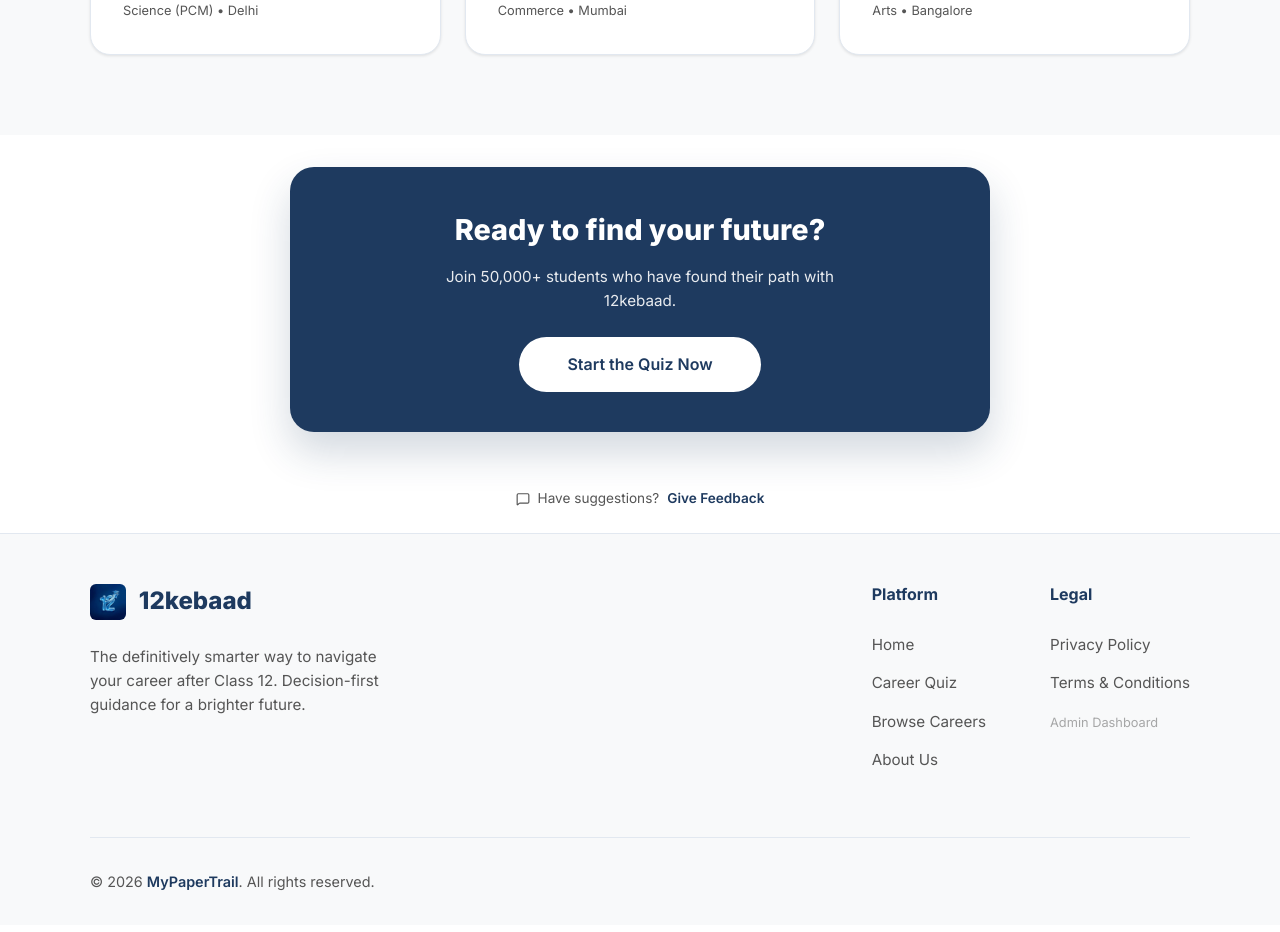
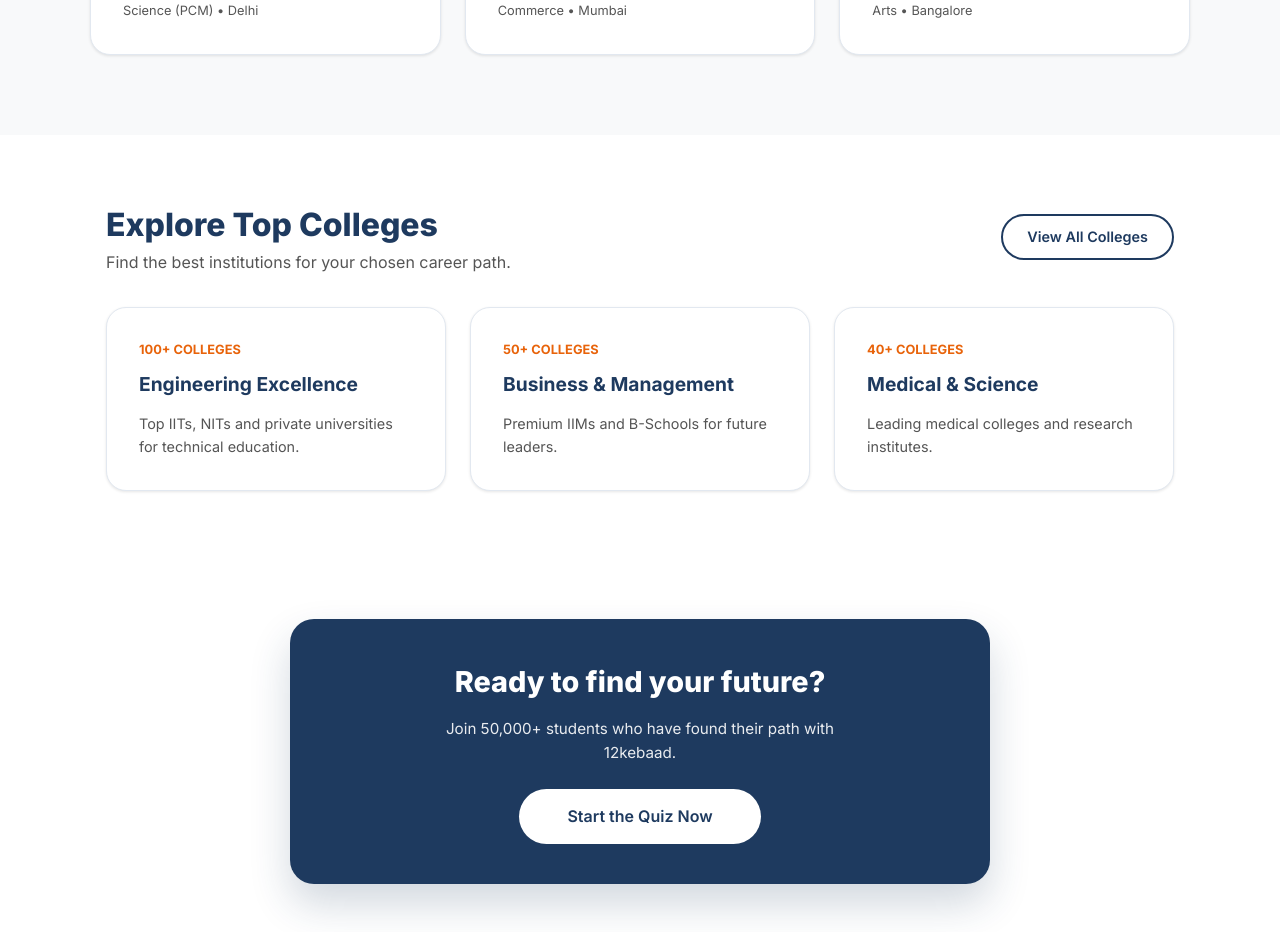
Before and after one commit to 12kebaadteam/12kebaad, a Next.js app: page / in a window 1280 px wide. Shown: the part 2140-3072 px from the top of the page. Built offline with nearby package versions, Linux system fonts and the light colour scheme; no server answers.

Commit message:
✨ Feature: Add Colleges to NavBar and Homepage section to improve visibility and SEO

```diff
--- a/src/app/page.tsx
+++ b/src/app/page.tsx
@@ -193,6 +193,33 @@ export default function HomePage() {
         </div>
       </section>
 
+      {/* Colleges Section */}
+      <section style={{ padding: '4rem 1rem', maxWidth: '1100px', margin: '0 auto' }}>
+        <div style={{ display: 'flex', justifyContent: 'space-between', alignItems: 'center', marginBottom: '2rem', flexWrap: 'wrap', gap: '1rem' }}>
+          <div>
+            <h2 style={{ fontSize: '2rem', color: 'var(--primary)', fontWeight: '800' }}>Explore Top Colleges</h2>
+            <p style={{ color: 'var(--text-muted)' }}>Find the best institutions for your chosen career path.</p>
+          </div>
+          <Link href="/colleges" className="btn-secondary" style={{ padding: '0.6rem 1.5rem', fontSize: '0.9rem' }}>
+            View All Colleges
+          </Link>
+        </div>
+
+        <div className="grid-cards">
+          {[
+            { name: "Engineering Excellence", desc: "Top IITs, NITs and private universities for technical education.", count: "100+ Colleges" },
+            { name: "Business & Management", desc: "Premium IIMs and B-Schools for future leaders.", count: "50+ Colleges" },
+            { name: "Medical & Science", desc: "Leading medical colleges and research institutes.", count: "40+ Colleges" }
+          ].map((cat, i) => (
+            <Link href="/colleges" key={i} className="glass-panel" style={{ textDecoration: 'none', transition: 'all 0.3s' }}>
+              <p style={{ color: 'var(--accent)', fontWeight: '700', fontSize: '0.8rem', textTransform: 'uppercase', marginBottom: '0.5rem' }}>{cat.count}</p>
+              <h3 style={{ fontSize: '1.2rem', color: 'var(--primary)', marginBottom: '0.75rem' }}>{cat.name}</h3>
+              <p style={{ color: 'var(--text-muted)', fontSize: '0.9rem' }}>{cat.desc}</p>
+            </Link>
+          ))}
+        </div>
+      </section>
+
       {/* CTA Bottom Section */}
       <section style={{ padding: '2rem 1rem', textAlign: 'center' }}>
         <div style={{
--- a/src/components/NavBar.tsx
+++ b/src/components/NavBar.tsx
@@ -11,6 +11,7 @@ const links = [
   { href: '/', label: 'Home' },
   { href: '/quiz-intro', label: 'Career Quiz' },
   { href: '/careers', label: 'Browse Careers' },
+  { href: '/colleges', label: 'Top Colleges' },
   { href: '/about', label: 'About' },
 ]
 
```
